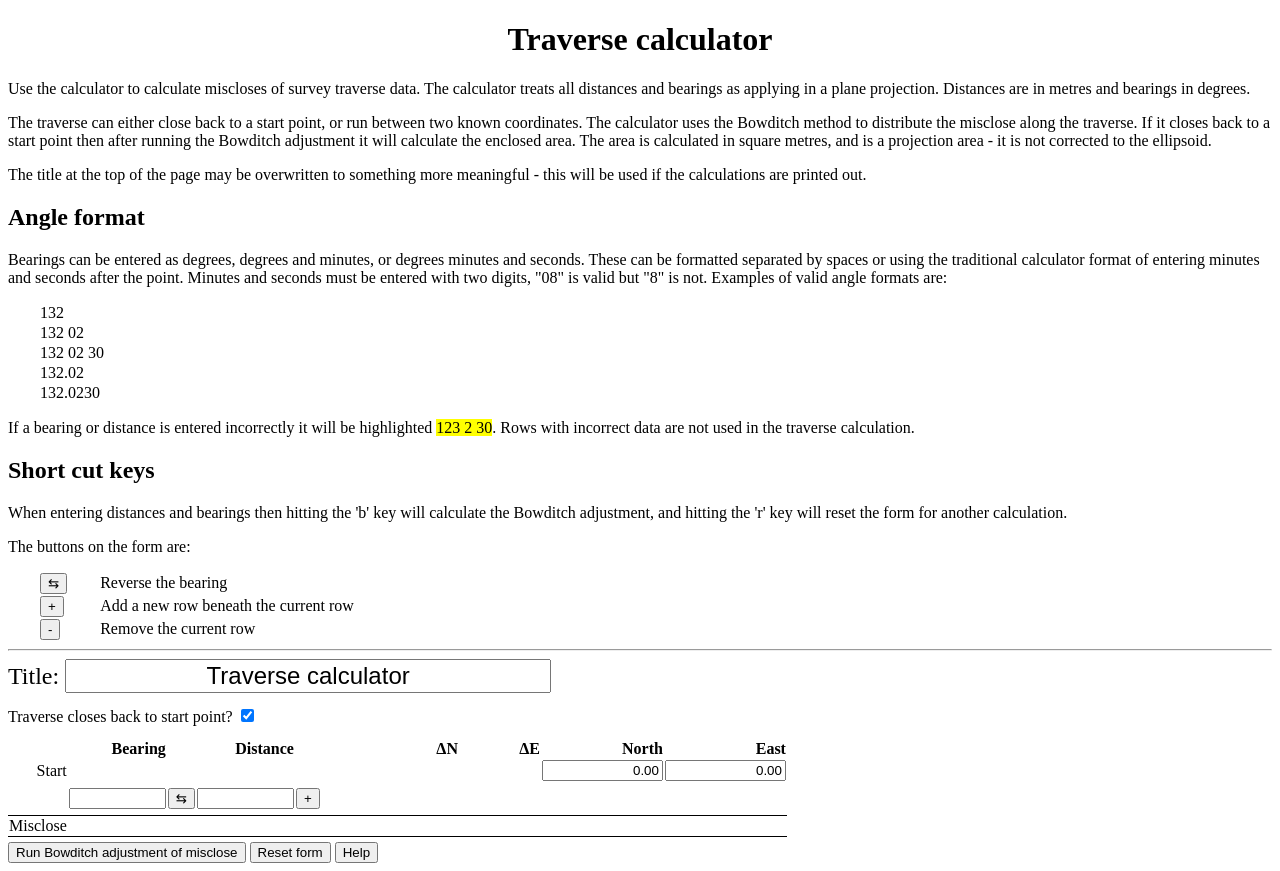
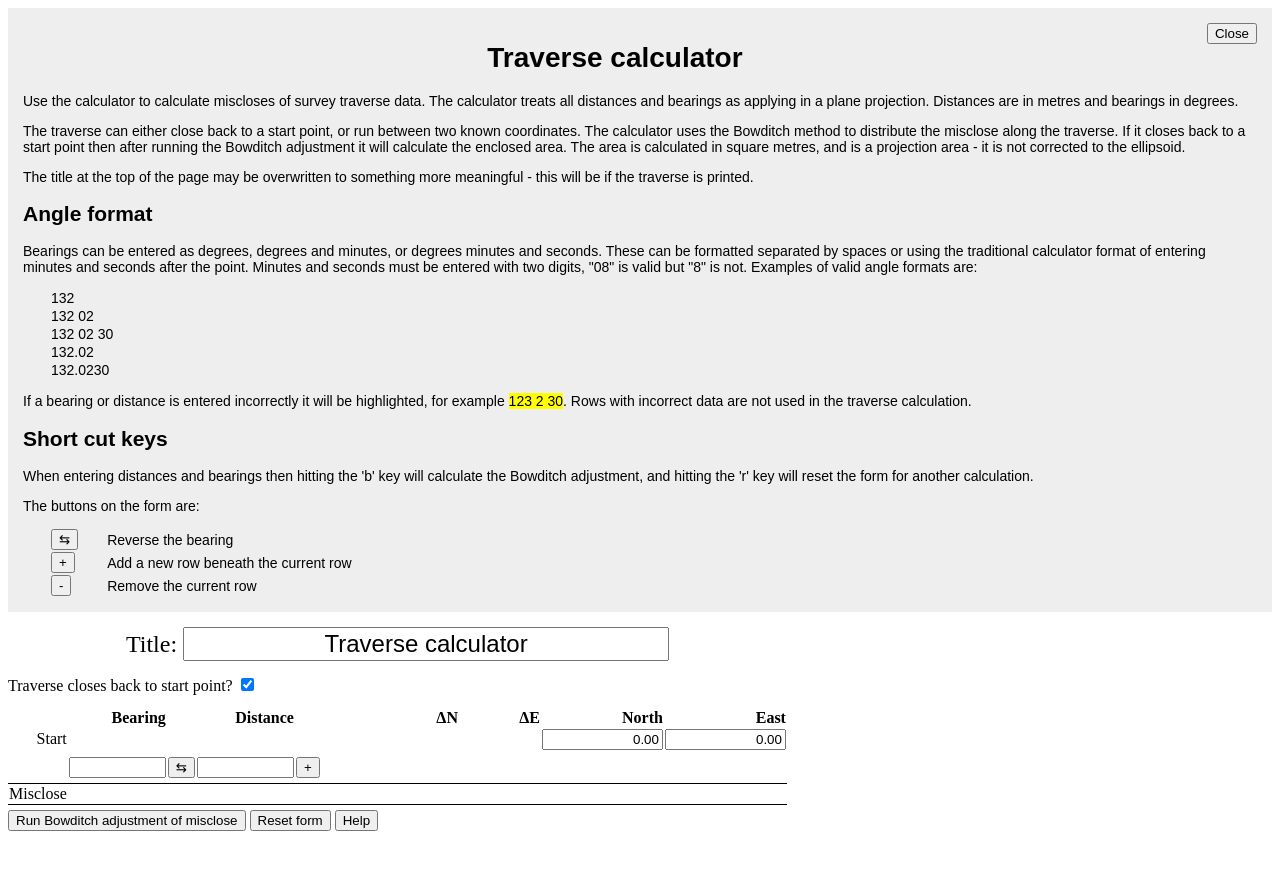
Before and after one commit to linz/linz-webapp-geodetic-calculators, a plain HTML site: page index.html in a window 1280 px wide. Both pictures are taken after a click on the input "Help". After the commit the page ends 839 px from the top, so only its background shows below. Drawn offline with Linux system fonts and the light colour scheme.

Commit message:
Tidying up help and making it printable

```diff
--- a/index.html
+++ b/index.html
@@ -9,8 +9,9 @@
         <link rel="stylesheet" media="print" href="traverse_calculator-print.css"></link>
     </head>
     <body>
-        <div id="help" class="noprint help">
-            <h1 class="noprint">Traverse calculator</h1>
+        <div id="help" class="help">
+            <input type="button" class="closehelp noprint" tabindex="-1" value="Close" />
+            <h1>Traverse calculator</h1>
             <p>
             Use the calculator to calculate miscloses of survey traverse data.  The calculator
             treats all distances and bearings as applying in a plane projection.  Distances are
@@ -26,7 +27,7 @@
             </p>
             <p>
             The title at the top of the page may be overwritten to something more
-            meaningful - this will be used if the calculations are printed out.
+            meaningful - this will be if the traverse is printed.
             </p>
             <h2>Angle format</h2>
             <p>
@@ -45,8 +46,8 @@
                 <tr><td>132.0230</td></tr>
             </table>
             <p>
-            If a bearing or distance is entered incorrectly it will be highlighted
-            <span class="error nowrap">123 2 30</span>.  Rows with incorrect data are
+            If a bearing or distance is entered incorrectly it will be highlighted, for example
+            <span class="error bearing">123 2 30</span>.  Rows with incorrect data are
             not used in the traverse calculation.
             </p>
             <h2>Short cut keys</h2>
@@ -63,20 +64,18 @@
                 <tr><td><input tabindex="-1" type="button" value="+" /></td><td>Add a new row beneath the current row</td></tr>
                 <tr><td><input tabindex="-1" type="button" value="-" /></td><td>Remove the current row</td></tr>
             </table>
-            <hr />
         </div>
         <div class="calculator">
             <div class="title">
             <span class="noprint">Title: </span><input class="title input_data" id="title" value="Traverse calculator" size="32" />
             </div>
-        </div>
-        <div class="vspacer" />
+        <div class="vspacer"></div>
         <div class="noprint">
             Traverse closes back to start point? <input id="isclosed" type="checkbox" checked="1" />
         </div>
-        <div class="vspacer" />
+        <div class="vspacer"></div>
         <table>
-            <tr class="traverse_header" border="1">
+            <tr class="traverse_header">
                 <th></th>
                 <th>Bearing</th>
                 <td></td>
@@ -153,9 +152,9 @@
             <tr class="spacer"><td></td></tr>
             <tr id="misclose">
                 <td>Misclose</td>
-                <td id="misclose_bearing" class="bearing results"><input type="text" width="9" /> </td>
+                <td id="misclose_bearing" class="bearing results"></td>
                 <td></td>
-                <td id="misclose_distance" class="distance results"><input type="text" width="9" /> </td>
+                <td id="misclose_distance" class="distance results"></td>
                 <td id="misclose_rf" class="coord results"></td>
                 <td id="misclose_n" class="coord results"></td>
                 <td id="misclose_e" class="coord results"></td>
@@ -170,8 +169,10 @@
             Projection area <span id="total_area"/></span> m&#x00B2;
         </div>
         <div class="spacer"></div>
+        <div class="noprint">
         <input id="closebutton" type="submit" value="Run Bowditch adjustment of misclose" />
         <input id="resetbutton" type="submit" value="Reset form" />
         <input class="showhelp" type="submit" value="Help" />
+        </div>
     </body>
 </html>
--- a/traverse_calculator-print.css
+++ b/traverse_calculator-print.css
@@ -3,19 +3,24 @@
     display: inline;
 }
 
-.noprint, input
+.noprint, input.input_data, td.buttons input
 {
     display: none;
+}
+
+input#title
+{
+    width: 100%;
+    display: inline;
+    text-align: center;
 }
 
 div.title
 {
     width: 100%;
-    text-align: center;
 }
 
 input#title
 {
-    display: inline;
     border: none;
 }
--- a/traverse_calculator.css
+++ b/traverse_calculator.css
@@ -33,6 +33,11 @@ div.vspacer
 .printonly
 {
     display: none;
+}
+
+.coord, .bowditch, .distance, .bearing
+{
+    white-space: nowrap;
 }
 
 td, th, input
@@ -76,3 +81,23 @@ table tr#misclose
 {
     height: 5px;
 }
+
+div#help
+{
+    background-color: #EEE;
+    padding: 15px;
+    margin-bottom: 15px;
+    font-family: sans-serif;
+    font-size: 14px;
+
+}
+
+div.title
+{
+    width: 100%;
+}
+
+input.closehelp
+{
+    float: right;
+}
--- a/traverse_calculator.js
+++ b/traverse_calculator.js
@@ -337,6 +337,7 @@ LINZ.tccalc=function()
     var calc=this;
     $("#help").hide();
     $("input.showhelp").click(function(){calc.showHelp();});
+    $("input.closehelp").click(function(){$("#help").hide();});
     $("#resetbutton").click(function(){calc.reset();});
     $("#closebutton").click(function(){ calc.calc(true); });
     $("#end_coord").hide();
```
